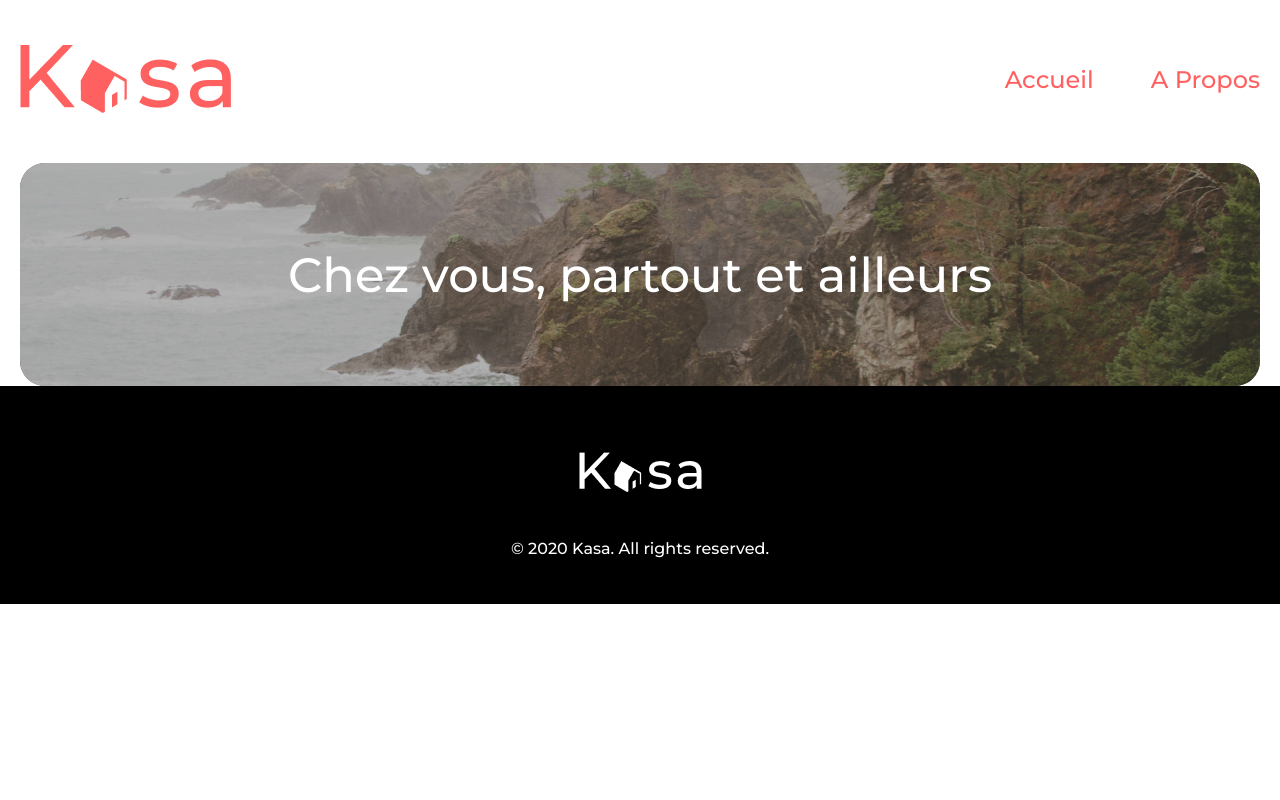
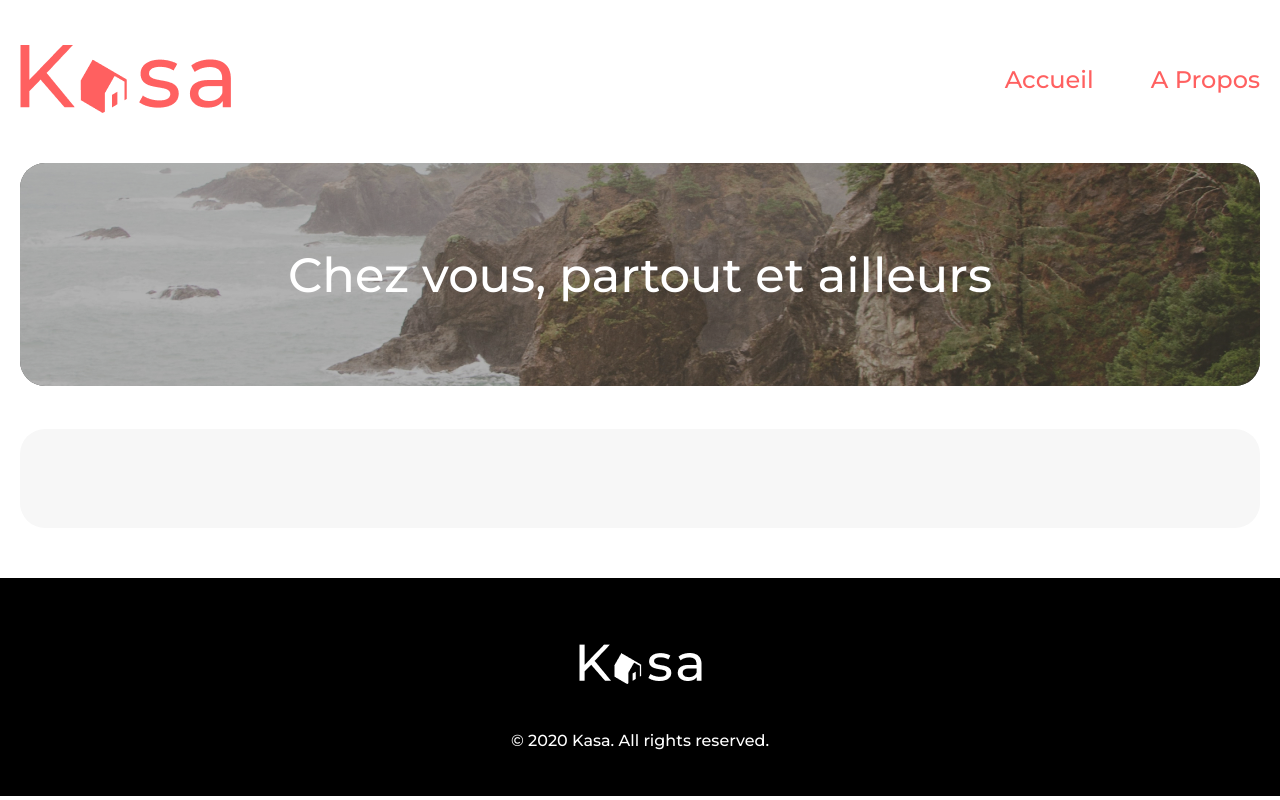
Before and after one commit to TurboTruite/kasa, a React (Create React App) app: page / in a window 1280 px wide. Built offline with nearby package versions, Linux system fonts and the light colour scheme.

Commit message:
début cards et CardsList

```diff
--- a/src/App.scss
+++ b/src/App.scss
@@ -116,3 +116,29 @@ $kasa-red: #FF6060;
 .banner-img-container {
   border-radius: 25px;
 }
+
+.background {
+  display: flex;
+  margin: 43px auto 50px auto;
+  padding: 56px 50px 43px 50px;
+  width: 1140px;
+  background-color: #F7F7F7;
+  border-radius: 25px;
+}
+
+.background--card {
+  display: flex;
+  align-items: flex-end;
+  width: 340px;
+  height: 340px;
+  background: linear-gradient(180deg, $kasa-red 0%, rgba(0, 0, 0, 0.5) 100%);
+  border-radius: 10px;
+  padding: 20px;
+
+
+  >h2 {
+    @include basic-font;
+    font-size: 18px;
+    color: white;
+  }
+}
--- a/src/components/Banner.jsx
+++ b/src/components/Banner.jsx
@@ -2,7 +2,7 @@ import banner from "../assets/banner.jpg"
 
 function Banner() {
     return (
-        <div class='banner'>
+        <div className='banner'>
             <img src={banner} alt="Bord de mer" />
             <h1>Chez vous, partout et ailleurs</h1>
         </div>
--- /dev/null
+++ b/src/components/Card.jsx
@@ -0,0 +1,10 @@
+function Card(props) {
+    const title=props.title
+    return (
+        <div className='background--card'>
+            <h2>{title}</h2>
+        </div>
+    )
+}
+
+export default Card
--- /dev/null
+++ b/src/components/CardsList.jsx
@@ -0,0 +1,10 @@
+import Card from "./Card"
+import logements from "../data/logements.json"
+
+function CardsList () {
+    return (
+        console.log(logements)
+    )
+}
+
+export default CardsList
--- a/src/components/Footer.jsx
+++ b/src/components/Footer.jsx
@@ -2,7 +2,7 @@ import logo from '../assets/logo-white.png'
 
 function Footer() {
     return (
-        <div class="footer">
+        <div className="footer">
             <img src={logo} alt='logo Kasa' />
             <p>© 2020 Kasa. All rights reserved.</p>
         </div>
--- a/src/components/Header.jsx
+++ b/src/components/Header.jsx
@@ -3,9 +3,9 @@ import logo from '../assets/logo.png'
 
 function Header() {
     return (
-        <div class='header'>
+        <div className='header'>
             <img src={logo} alt='logo Kasa'></img>
-            <div class='navbar'>
+            <div className='navbar'>
                 <a href='./'>Accueil</a>
                 <a href='./about'>A Propos</a>
             </div>
--- a/src/pages/Home.js
+++ b/src/pages/Home.js
@@ -2,6 +2,8 @@ import React from "react"
 import Header from "../components/Header"
 import Footer from "../components/Footer"
 import Banner from "../components/Banner"
+import CardsList from "../components/CardsList"
+
 
 function Home() {
 
@@ -9,7 +11,9 @@ function Home() {
         <div>
             <Header />
             <Banner />
-
+            <div className='background'>
+                <CardsList />
+            </div>
             <Footer />
         </div>
     )
```
